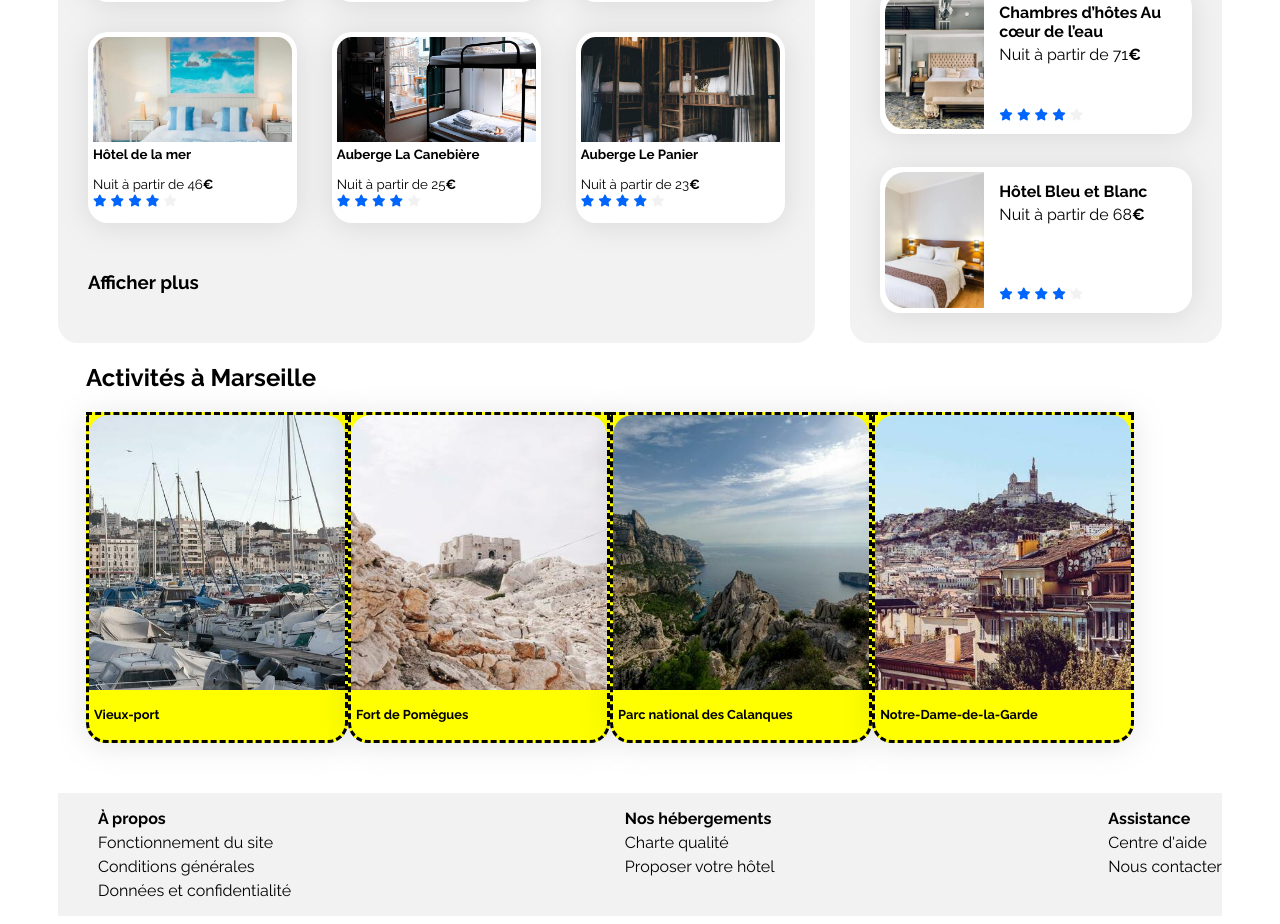
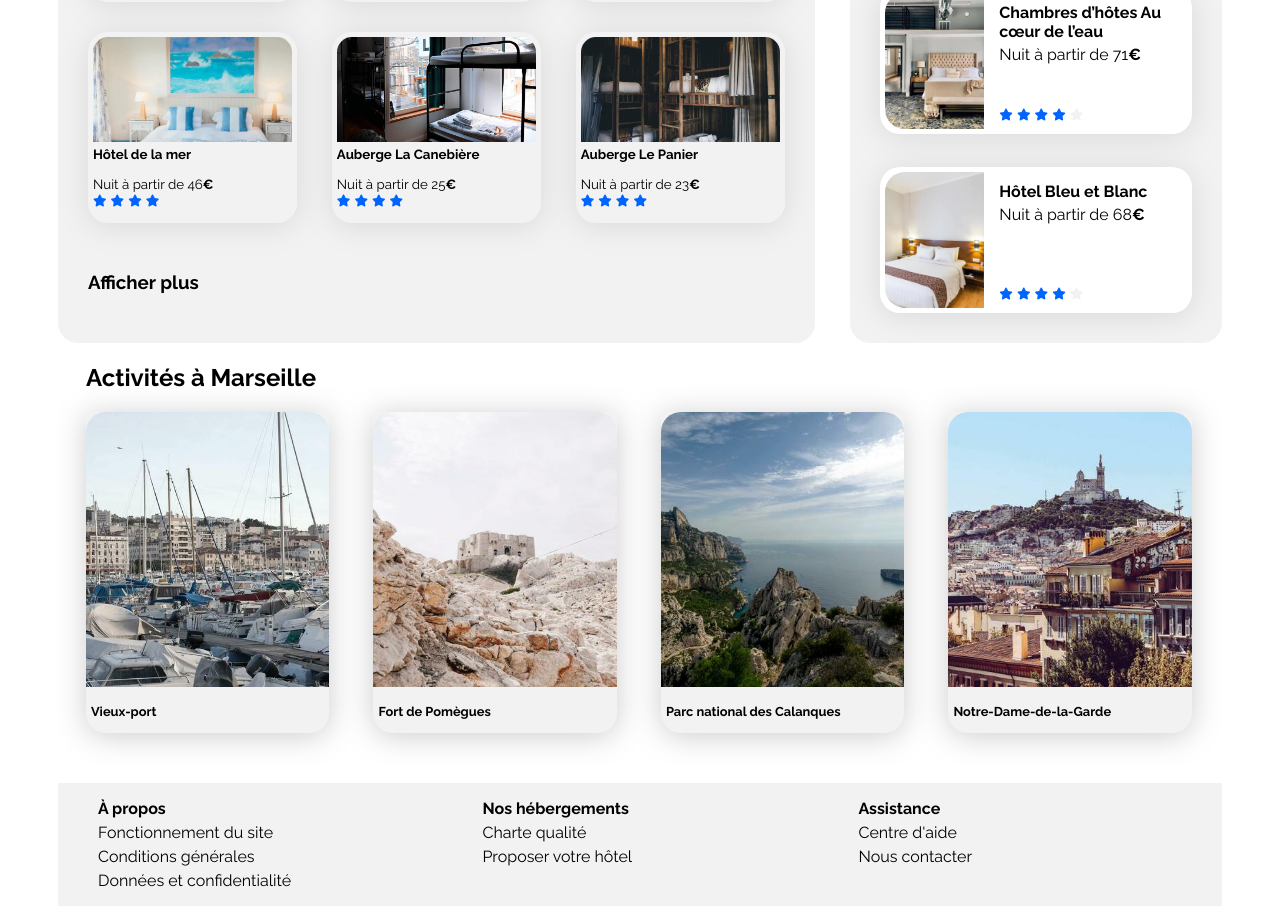
Before and after one commit to mbao91/Projet-3, a plain HTML site: page index.html in a window 1280 px wide. Shown: the part 588-1512 px from the top of the page. Drawn offline with Linux system fonts and the light colour scheme.

Commit message:
Modification Activites section - miss responsive

```diff
--- a/css/style.css
+++ b/css/style.css
@@ -287,7 +287,7 @@ input {
 .ham-cards {
     width: 30%;
     height: auto;
-    background-color: white;
+    background-color: var(--main-bg-color);
     border-radius: 20px;
     filter: drop-shadow(0px 3px 15px rgba(0, 0, 0, 0.1));
     padding-bottom: 10px;
@@ -373,12 +373,14 @@ input {
     width: 100%;
     display: flex;
     flex-direction: column;
+
 }
 
 .activites {
     display: flex;
     flex-flow: row wrap;
-    width: 100%;
+    justify-content: space-between;
+    width: 95%;
     margin-left: 2.4%;
 }
 
@@ -389,12 +391,11 @@ input {
 .ac {
     width: 22%;
     height: 80%;
-    background-color: yellow;
-    border-style: dashed;
-    filter: drop-shadow(0px 3px 15px rgba(0, 0, 0, 0.1));
+    background-color: var(--main-bg-color);
+    filter: drop-shadow(0px 3px 15px rgba(0, 0, 0, 0.2));
     border-bottom-left-radius: 20px;
     border-bottom-right-radius: 20px;
-    column-gap: 10%;
+    row-gap: 10px;
 }
 
 .ac img {
@@ -403,12 +404,13 @@ input {
     border-top-left-radius: 20px;
     border-top-right-radius: 20px;
     object-fit: cover;
+
 }
 
 .ac-cards-title {
-    padding-left: 10px;
     margin : 0;
     font-size: 11px;
+    padding: 0 0 1px 5px;
 }
 /****** Footer ***********/
 footer {
@@ -422,7 +424,14 @@ footer {
 .end {
     display: flex;
     flex-flow: row wrap;
-    justify-content: space-between;
+}
+
+.ep {
+    margin-right: 13%;
+}
+
+.eh {
+    margin-right: 16%;
 }
 
 .ep .eh .ea, li {
@@ -430,9 +439,7 @@ footer {
     margin-bottom: 5px;
 }
 
-.ac-cards-title {
-    padding: 0 0 5px 5px;
-}
+
 
 /* Le code ci-dessous correspond à la version responsive uniquement */
 
@@ -443,7 +450,7 @@ footer {
         flex-direction: column;
     }
 
-    .hebergements {
+    #hebergements {
         width: 100%;
     }
 
```
